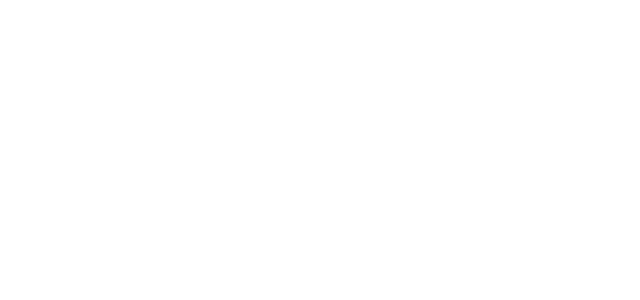
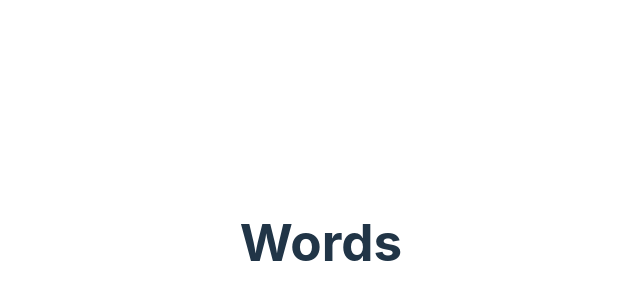
Before and after one commit to jasin1/Learning-react-js-2024, a React (Vite) app in the folder Learning-react-js-2024/: page /Words in a window 1280 px wide. Before the commit this address had no page. Shown: the part 158-458 px from the top of the page, without its empty margins (319-959 px from the left). Built offline with nearby package versions, Linux system fonts and the light colour scheme.

Commit message:
started new challenge

```diff
--- a/Learning-react-js-2024/src/App.jsx
+++ b/Learning-react-js-2024/src/App.jsx
@@ -1,6 +1,7 @@
 // import { useState } from 'react';
 import './App.css';
 import Colors from './pages/Colors/Colors.jsx';
+import Words from './pages/Words/Words.jsx'
 import Home from './pages/Home/Home.jsx';
 import {Routes, Route} from "react-router-dom";
 
@@ -12,6 +13,7 @@
     <Routes>
     <Route path="/" element={<Home/>}/>
     <Route path="/Colors" element={<Colors/>}/>
+    <Route path="/Words" element={<Words/>}/>
     </Routes>
     </>
   )
--- /dev/null
+++ b/Learning-react-js-2024/src/pages/Words/Words.jsx
@@ -0,0 +1,10 @@
+import './Words.css'
+
+
+function Words(){
+  return(
+    <h1>Words</h1>
+  );
+}
+
+export default Words;
```
Also changed, not shown: Learning-react-js-2024/src/pages/Words/Words.css (added).
